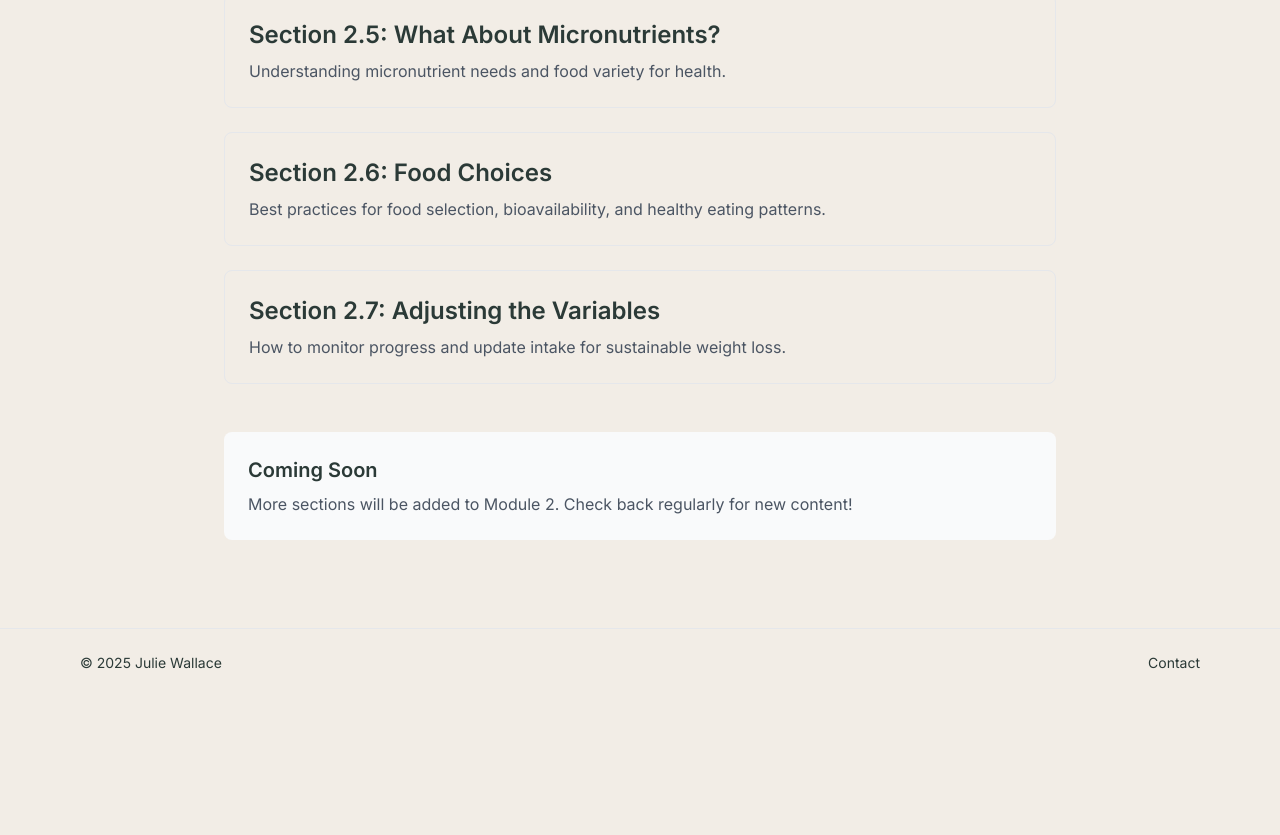
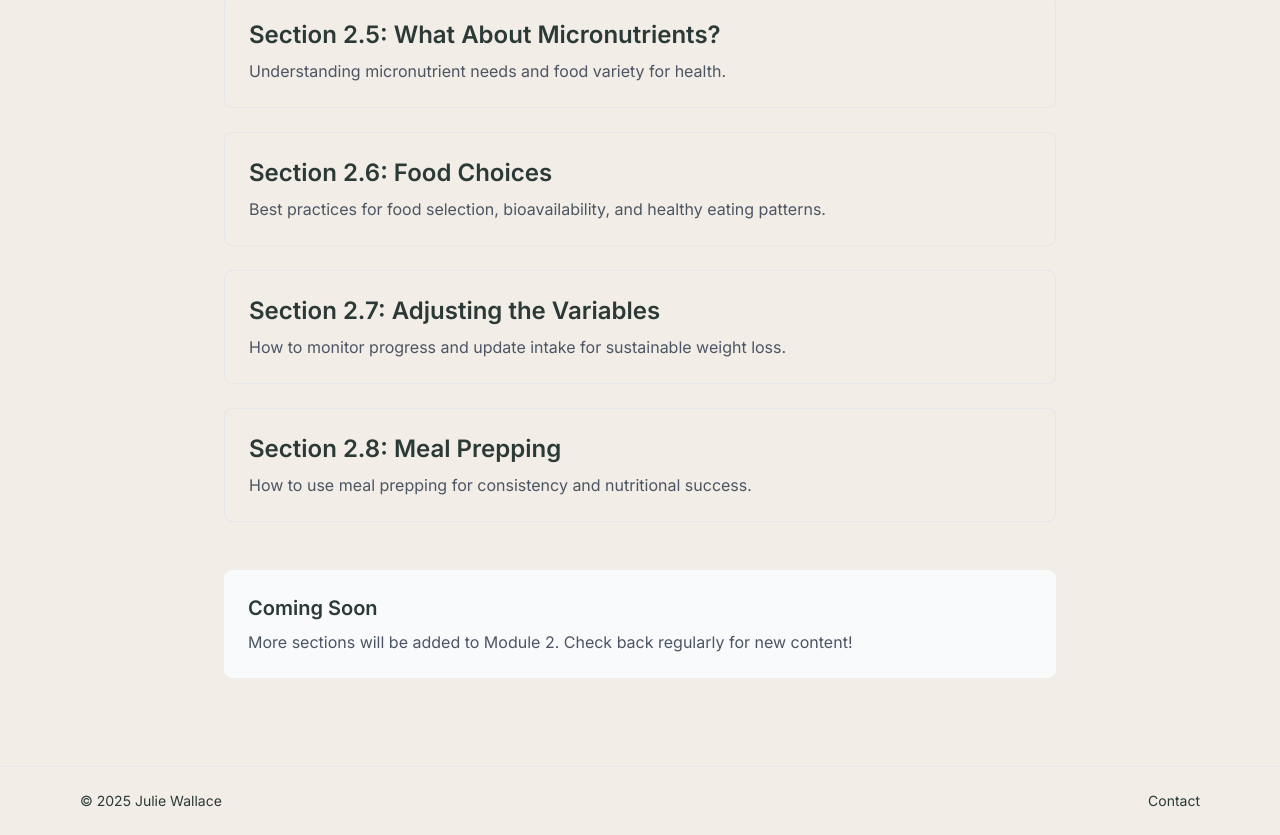
Before and after one commit to mr601s/nutritionist-marketplace-crm, a Next.js app: page /courses/module-2 in a window 1280 px wide. Shown: the part 979-1814 px from the top of the page. Before the commit the page ends 1676 px from the top, so only its background shows below. Built offline with nearby package versions, Linux system fonts and the light colour scheme.

Commit message:
feat: add Section 2.8 link to module-2 index navigation.

```diff
--- a/app/courses/module-2/page.tsx
+++ b/app/courses/module-2/page.tsx
@@ -49,6 +49,12 @@ export default function Module2Page() {
       title: 'Section 2.7: Adjusting the Variables',
       description: 'How to monitor progress and update intake for sustainable weight loss.',
       href: '/courses/module-2/section-7'
+    },
+    {
+      id: 'section-2.8',
+      title: 'Section 2.8: Meal Prepping',
+      description: 'How to use meal prepping for consistency and nutritional success.',
+      href: '/courses/module-2/section-8'
     }
   ];
 
```
